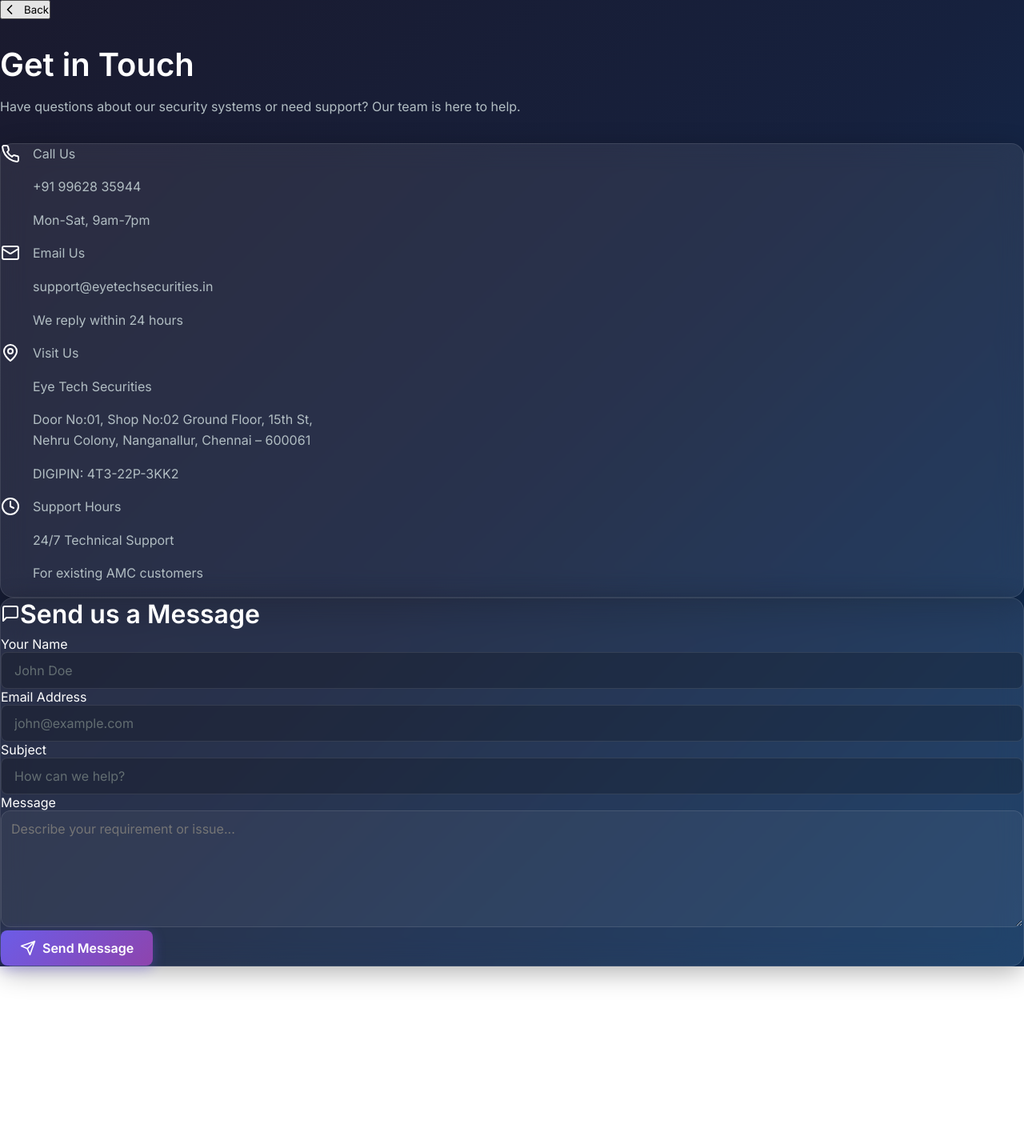
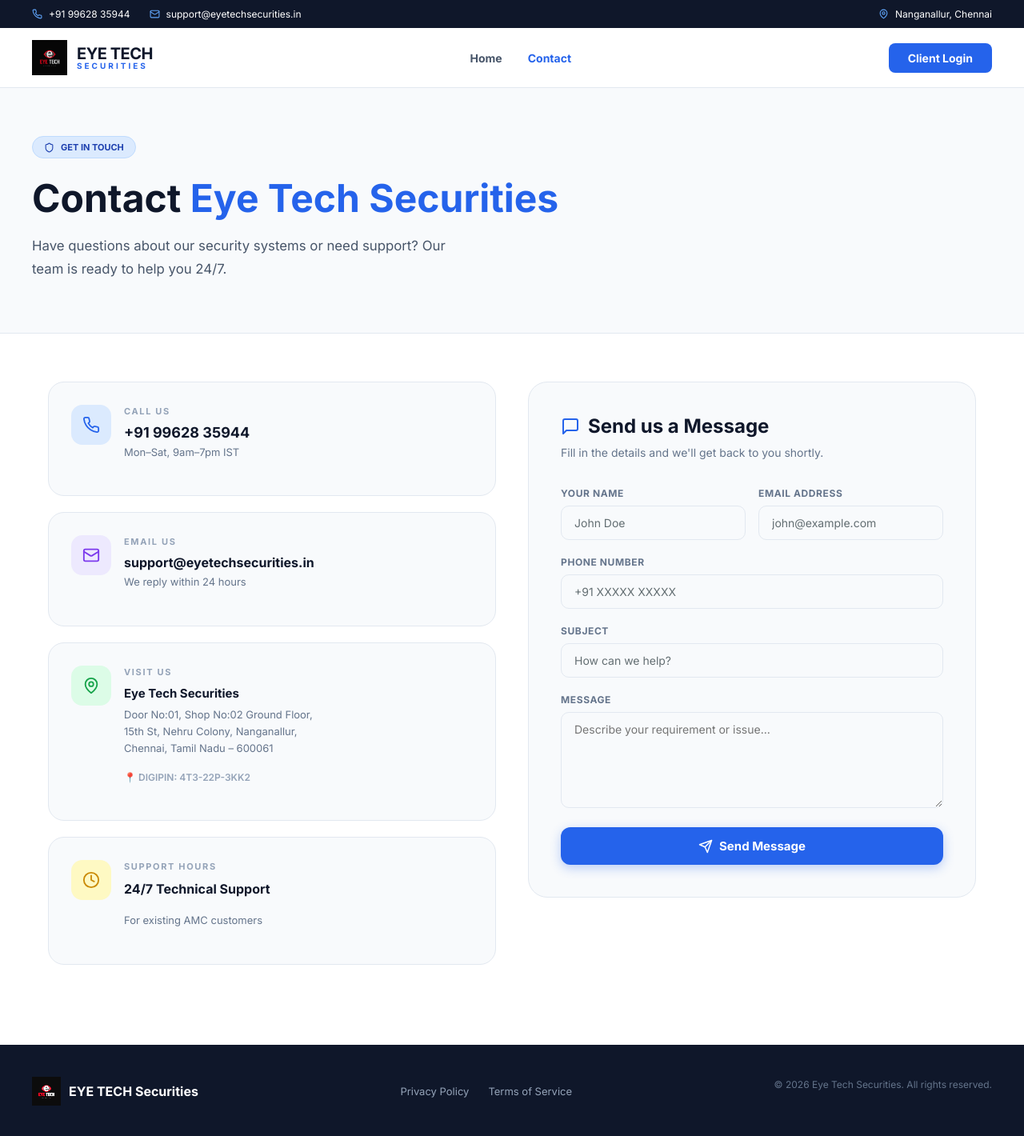
Before and after one commit to arunb9344/Eye-Tech-New-app-website, a React (Vite) app: page /contact in a window 1280 px wide. Shown: the whole page at 80% size. Before the commit the page ends 1208 px from the top, so only its background shows below. Built offline with nearby package versions, Linux system fonts and the light colour scheme; no server answers.

Commit message:
Contact us page css issue solved

```diff
--- a/src/pages/ContactUs.jsx
+++ b/src/pages/ContactUs.jsx
@@ -1,6 +1,6 @@
 import React, { useState } from 'react';
-import { Mail, Phone, MapPin, Send, MessageSquare, Clock, ChevronLeft } from 'lucide-react';
-import { useNavigate } from 'react-router-dom';
+import { Mail, Phone, MapPin, Send, MessageSquare, Clock, ChevronLeft, Shield } from 'lucide-react';
+import { useNavigate, Link } from 'react-router-dom';
 
 const ContactUs = () => {
   const navigate = useNavigate();
@@ -10,142 +10,273 @@
     subject: '',
     message: ''
   });
+  const [submitted, setSubmitted] = useState(false);
 
   const handleSubmit = (e) => {
     e.preventDefault();
-    // In a real app, you'd send this to Firebase or an email service
-    alert("Thank you for contacting us! We will get back to you shortly.");
+    setSubmitted(true);
     setFormData({ name: '', email: '', subject: '', message: '' });
+    setTimeout(() => setSubmitted(false), 5000);
+  };
+
+  const cardStyle = {
+    backgroundColor: '#f8fafc',
+    borderRadius: '20px',
+    border: '1px solid #e2e8f0',
+    padding: '28px',
+    display: 'flex',
+    alignItems: 'flex-start',
+    gap: '16px'
+  };
+
+  const iconBoxStyle = (bg, color) => ({
+    padding: '14px',
+    backgroundColor: bg,
+    color: color,
+    borderRadius: '14px',
+    flexShrink: 0,
+    display: 'flex',
+    alignItems: 'center',
+    justifyContent: 'center'
+  });
+
+  const inputStyle = {
+    width: '100%',
+    padding: '12px 16px',
+    borderRadius: '10px',
+    border: '1px solid #e2e8f0',
+    backgroundColor: '#f8fafc',
+    fontSize: '14px',
+    color: '#1e293b',
+    outline: 'none',
+    fontFamily: 'Inter, sans-serif',
+    boxSizing: 'border-box'
+  };
+
+  const labelStyle = {
+    display: 'block',
+    fontSize: '12px',
+    fontWeight: 700,
+    color: '#64748b',
+    textTransform: 'uppercase',
+    letterSpacing: '0.05em',
+    marginBottom: '8px'
   };
 
   return (
-    <div className="min-h-screen bg-transparent text-white py-12 px-4 sm:px-6 lg:px-8">
-      <div className="max-w-6xl mx-auto">
-        <button
-          onClick={() => navigate(-1)}
-          className="flex items-center gap-2 text-gray-400 hover:text-white mb-8 transition-colors"
-        >
-          <ChevronLeft size={20} /> Back
-        </button>
+    <div style={{ backgroundColor: '#ffffff', color: '#1e293b', minHeight: '100vh', fontFamily: 'Inter, sans-serif' }}>
 
-        <div className="grid grid-cols-1 lg:grid-cols-3 gap-8">
-          {/* Contact Info */}
-          <div className="space-y-6">
-            <h1 className="text-4xl font-black mb-4">Get in Touch</h1>
-            <p className="text-gray-400 mb-8">Have questions about our security systems or need support? Our team is here to help.</p>
-
-            <div className="glass-panel p-6 space-y-6">
-              <div className="flex items-start gap-4">
-                <div className="p-3 bg-blue-500/20 rounded-xl">
-                  <Phone className="text-blue-400" size={24} />
-                </div>
-                <div>
-                  <p className="text-xs text-gray-400 uppercase font-bold tracking-widest">Call Us</p>
-                  <p className="text-lg font-bold">+91 99628 35944</p>
-                  <p className="text-sm text-gray-500">Mon-Sat, 9am-7pm</p>
+      {/* Top Bar */}
+      <div style={{ backgroundColor: '#0f172a', color: '#ffffff', padding: '10px 20px' }}>
+        <div style={{ maxWidth: '1200px', margin: '0 auto', display: 'flex', alignItems: 'center', fontSize: '12px', gap: '24px' }}>
+          <span style={{ display: 'flex', alignItems: 'center', gap: '8px' }}><Phone size={13} color="#60a5fa" /> +91 99628 35944</span>
+          <span style={{ display: 'flex', alignItems: 'center', gap: '8px' }}><Mail size={13} color="#60a5fa" /> support@eyetechsecurities.in</span>
+          <span style={{ display: 'flex', alignItems: 'center', gap: '8px', marginLeft: 'auto' }}><MapPin size={13} color="#60a5fa" /> Nanganallur, Chennai</span>
         </div>
       </div>
 
-              <div className="flex items-start gap-4">
-                <div className="p-3 bg-purple-500/20 rounded-xl">
-                  <Mail className="text-purple-400" size={24} />
+      {/* Nav */}
+      <nav style={{
+        position: 'sticky', top: 0, zIndex: 1000,
+        backgroundColor: 'rgba(255, 255, 255, 0.95)',
+        backdropFilter: 'blur(10px)',
+        borderBottom: '1px solid #e2e8f0',
+        padding: '15px 20px'
+      }}>
+        <div style={{ maxWidth: '1200px', margin: '0 auto', display: 'flex', justifyContent: 'space-between', alignItems: 'center' }}>
+          <div style={{ display: 'flex', alignItems: 'center', gap: '12px', cursor: 'pointer' }} onClick={() => navigate('/')}>
+            <img src="/logo.png" alt="Logo" style={{ height: '44px', width: '44px', objectFit: 'contain' }} />
+            <div style={{ display: 'flex', flexDirection: 'column', lineHeight: 1 }}>
+              <span style={{ fontSize: '20px', fontWeight: 900, color: '#0f172a', letterSpacing: '-0.025em' }}>EYE TECH</span>
+              <span style={{ fontSize: '10px', fontWeight: 700, color: '#2563eb', textTransform: 'uppercase', letterSpacing: '0.3em' }}>Securities</span>
             </div>
-                <div>
-                  <p className="text-xs text-gray-400 uppercase font-bold tracking-widest">Email Us</p>
-                  <p className="text-lg font-bold">support@eyetechsecurities.in</p>
-                  <p className="text-sm text-gray-500">We reply within 24 hours</p>
+          </div>
+          <div style={{ display: 'flex', alignItems: 'center', gap: '32px' }}>
+            <Link to="/" style={{ fontSize: '14px', fontWeight: 700, color: '#475569', textDecoration: 'none' }}>Home</Link>
+            <Link to="/contact" style={{ fontSize: '14px', fontWeight: 700, color: '#2563eb', textDecoration: 'none' }}>Contact</Link>
+          </div>
+          <button
+            onClick={() => navigate('/login')}
+            style={{
+              backgroundColor: '#2563eb', color: '#ffffff', fontWeight: 700,
+              padding: '10px 24px', borderRadius: '8px', border: 'none',
+              cursor: 'pointer', fontSize: '14px'
+            }}
+          >
+            Client Login
+          </button>
+        </div>
+      </nav>
+
+      {/* Hero Banner */}
+      <div style={{ backgroundColor: '#f8fafc', borderBottom: '1px solid #e2e8f0', padding: '60px 20px 50px' }}>
+        <div style={{ maxWidth: '1200px', margin: '0 auto' }}>
+          <div style={{
+            display: 'inline-flex', alignItems: 'center', gap: '8px',
+            padding: '6px 14px', borderRadius: '9999px',
+            backgroundColor: '#dbeafe', border: '1px solid #bfdbfe',
+            color: '#1e40af', fontSize: '11px', fontWeight: 900,
+            textTransform: 'uppercase', marginBottom: '20px'
+          }}>
+            <Shield size={13} /> Get In Touch
+          </div>
+          <h1 style={{ fontSize: 'clamp(2rem, 4vw, 3rem)', fontWeight: 900, color: '#0f172a', marginBottom: '16px' }}>
+            Contact <span style={{ color: '#2563eb' }}>Eye Tech Securities</span>
+          </h1>
+          <p style={{ fontSize: '1.05rem', color: '#475569', maxWidth: '560px', lineHeight: 1.7 }}>
+            Have questions about our security systems or need support? Our team is ready to help you 24/7.
+          </p>
         </div>
       </div>
 
-              <div className="flex items-start gap-4">
-                <div className="p-3 bg-green-500/20 rounded-xl">
-                  <MapPin className="text-green-400" size={24} />
-                </div>
+      {/* Main Content */}
+      <div style={{ maxWidth: '1200px', margin: '0 auto', padding: '60px 20px' }}>
+        <div style={{ display: 'grid', gridTemplateColumns: 'repeat(auto-fit, minmax(300px, 1fr))', gap: '40px', alignItems: 'start' }}>
+
+          {/* Left – Contact Info */}
+          <div style={{ display: 'flex', flexDirection: 'column', gap: '20px' }}>
+
+            <div style={cardStyle}>
+              <div style={iconBoxStyle('#dbeafe', '#2563eb')}><Phone size={22} /></div>
               <div>
-                  <p className="text-xs text-gray-400 uppercase font-bold tracking-widest">Visit Us</p>
-                  <p className="text-lg font-bold">Eye Tech Securities</p>
-                  <p className="text-sm text-gray-500">Door No:01, Shop No:02 Ground Floor, 15th St,<br />Nehru Colony, Nanganallur, Chennai – 600061</p>
-                  <p className="text-xs text-gray-600 mt-1">DIGIPIN: 4T3-22P-3KK2</p>
+                <p style={{ fontSize: '11px', fontWeight: 900, color: '#94a3b8', textTransform: 'uppercase', letterSpacing: '0.15em', marginBottom: '6px' }}>Call Us</p>
+                <a href="tel:+919962835944" style={{ fontSize: '18px', fontWeight: 800, color: '#0f172a', textDecoration: 'none', display: 'block' }}>+91 99628 35944</a>
+                <p style={{ fontSize: '13px', color: '#64748b', marginTop: '4px' }}>Mon–Sat, 9am–7pm IST</p>
               </div>
             </div>
 
-              <div className="flex items-start gap-4">
-                <div className="p-3 bg-yellow-500/20 rounded-xl">
-                  <Clock className="text-yellow-400" size={24} />
+            <div style={cardStyle}>
+              <div style={iconBoxStyle('#ede9fe', '#7c3aed')}><Mail size={22} /></div>
+              <div>
+                <p style={{ fontSize: '11px', fontWeight: 900, color: '#94a3b8', textTransform: 'uppercase', letterSpacing: '0.15em', marginBottom: '6px' }}>Email Us</p>
+                <a href="mailto:support@eyetechsecurities.in" style={{ fontSize: '16px', fontWeight: 800, color: '#0f172a', textDecoration: 'none', display: 'block' }}>support@eyetechsecurities.in</a>
+                <p style={{ fontSize: '13px', color: '#64748b', marginTop: '4px' }}>We reply within 24 hours</p>
               </div>
+            </div>
+
+            <div style={cardStyle}>
+              <div style={iconBoxStyle('#dcfce7', '#16a34a')}><MapPin size={22} /></div>
               <div>
-                  <p className="text-xs text-gray-400 uppercase font-bold tracking-widest">Support Hours</p>
-                  <p className="text-lg font-bold">24/7 Technical Support</p>
-                  <p className="text-sm text-gray-500">For existing AMC customers</p>
+                <p style={{ fontSize: '11px', fontWeight: 900, color: '#94a3b8', textTransform: 'uppercase', letterSpacing: '0.15em', marginBottom: '6px' }}>Visit Us</p>
+                <p style={{ fontSize: '15px', fontWeight: 800, color: '#0f172a', marginBottom: '4px' }}>Eye Tech Securities</p>
+                <p style={{ fontSize: '13px', color: '#64748b', lineHeight: 1.6 }}>
+                  Door No:01, Shop No:02 Ground Floor,<br />
+                  15th St, Nehru Colony, Nanganallur,<br />
+                  Chennai, Tamil Nadu – 600061
+                </p>
+                <p style={{ fontSize: '12px', color: '#94a3b8', marginTop: '6px', fontWeight: 600 }}>📍 DIGIPIN: 4T3-22P-3KK2</p>
               </div>
+            </div>
+
+            <div style={cardStyle}>
+              <div style={iconBoxStyle('#fef9c3', '#ca8a04')}><Clock size={22} /></div>
+              <div>
+                <p style={{ fontSize: '11px', fontWeight: 900, color: '#94a3b8', textTransform: 'uppercase', letterSpacing: '0.15em', marginBottom: '6px' }}>Support Hours</p>
+                <p style={{ fontSize: '16px', fontWeight: 800, color: '#0f172a' }}>24/7 Technical Support</p>
+                <p style={{ fontSize: '13px', color: '#64748b', marginTop: '4px' }}>For existing AMC customers</p>
               </div>
             </div>
           </div>
 
-          {/* Contact Form */}
-          <div className="lg:col-span-2">
-            <div className="glass-panel p-8 sm:p-10 h-full">
-              <h2 className="text-2xl font-bold mb-6 flex items-center gap-3">
-                <MessageSquare className="text-blue-400" /> Send us a Message
+          {/* Right – Contact Form */}
+          <div style={{ backgroundColor: '#f8fafc', borderRadius: '24px', border: '1px solid #e2e8f0', padding: '40px' }}>
+            <h2 style={{ fontSize: '24px', fontWeight: 900, color: '#0f172a', marginBottom: '8px', display: 'flex', alignItems: 'center', gap: '10px' }}>
+              <MessageSquare size={24} color="#2563eb" /> Send us a Message
             </h2>
-              <form onSubmit={handleSubmit} className="space-y-6">
-                <div className="grid grid-cols-1 sm:grid-cols-2 gap-6">
-                  <div className="space-y-2">
-                    <label className="text-sm font-bold text-gray-400 uppercase">Your Name</label>
+            <p style={{ fontSize: '14px', color: '#64748b', marginBottom: '32px' }}>Fill in the details and we'll get back to you shortly.</p>
+
+            {submitted && (
+              <div style={{ backgroundColor: '#dcfce7', border: '1px solid #86efac', borderRadius: '12px', padding: '16px', marginBottom: '24px', color: '#15803d', fontWeight: 700, fontSize: '14px' }}>
+                ✅ Thank you! We'll get back to you within 24 hours.
+              </div>
+            )}
+
+            <form onSubmit={handleSubmit} style={{ display: 'flex', flexDirection: 'column', gap: '20px' }}>
+              <div style={{ display: 'grid', gridTemplateColumns: '1fr 1fr', gap: '16px' }}>
+                <div>
+                  <label style={labelStyle}>Your Name</label>
                   <input
-                      type="text"
-                      required
+                    type="text" required style={inputStyle}
+                    placeholder="John Doe"
                     value={formData.name}
-                      onChange={(e) => setFormData({...formData, name: e.target.value})}
-                      placeholder="John Doe"
+                    onChange={(e) => setFormData({ ...formData, name: e.target.value })}
                   />
                 </div>
-                  <div className="space-y-2">
-                    <label className="text-sm font-bold text-gray-400 uppercase">Email Address</label>
+                <div>
+                  <label style={labelStyle}>Email Address</label>
                   <input
-                      type="email"
-                      required
+                    type="email" required style={inputStyle}
+                    placeholder="john@example.com"
                     value={formData.email}
-                      onChange={(e) => setFormData({...formData, email: e.target.value})}
-                      placeholder="john@example.com"
+                    onChange={(e) => setFormData({ ...formData, email: e.target.value })}
                   />
                 </div>
               </div>
 
-                <div className="space-y-2">
-                  <label className="text-sm font-bold text-gray-400 uppercase">Subject</label>
+              <div>
+                <label style={labelStyle}>Phone Number</label>
                 <input
-                    type="text"
-                    required
-                    value={formData.subject}
-                    onChange={(e) => setFormData({...formData, subject: e.target.value})}
-                    placeholder="How can we help?"
+                  type="tel" style={inputStyle}
+                  placeholder="+91 XXXXX XXXXX"
+                  value={formData.phone || ''}
+                  onChange={(e) => setFormData({ ...formData, phone: e.target.value })}
                 />
               </div>
 
-                <div className="space-y-2">
-                  <label className="text-sm font-bold text-gray-400 uppercase">Message</label>
+              <div>
+                <label style={labelStyle}>Subject</label>
+                <input
+                  type="text" required style={inputStyle}
+                  placeholder="How can we help?"
+                  value={formData.subject}
+                  onChange={(e) => setFormData({ ...formData, subject: e.target.value })}
+                />
+              </div>
+
+              <div>
+                <label style={labelStyle}>Message</label>
                 <textarea
-                    required
-                    rows={6}
+                  required rows={5}
+                  style={{ ...inputStyle, resize: 'vertical', minHeight: '120px' }}
+                  placeholder="Describe your requirement or issue..."
                   value={formData.message}
-                    onChange={(e) => setFormData({...formData, message: e.target.value})}
-                    placeholder="Describe your requirement or issue..."
-                    style={{ width: '100%', padding: '12px', borderRadius: '12px', background: 'rgba(255,255,255,0.05)', border: '1px solid rgba(255,255,255,0.1)', color: 'white' }}
-                  ></textarea>
+                  onChange={(e) => setFormData({ ...formData, message: e.target.value })}
+                />
               </div>
 
               <button
                 type="submit"
-                  className="btn btn-primary w-full py-4 flex items-center justify-center gap-2 font-bold text-lg"
+                style={{
+                  backgroundColor: '#2563eb', color: '#ffffff',
+                  fontWeight: 800, fontSize: '15px',
+                  padding: '14px 32px', borderRadius: '12px',
+                  border: 'none', cursor: 'pointer',
+                  display: 'flex', alignItems: 'center', justifyContent: 'center', gap: '8px',
+                  boxShadow: '0 4px 14px rgba(37,99,235,0.3)',
+                  transition: 'opacity 0.2s'
+                }}
               >
-                  <Send size={20} /> Send Message
+                <Send size={18} /> Send Message
               </button>
             </form>
           </div>
         </div>
       </div>
+
+      {/* Footer */}
+      <footer style={{ backgroundColor: '#0f172a', color: '#ffffff', padding: '40px 20px', marginTop: '40px' }}>
+        <div style={{ maxWidth: '1200px', margin: '0 auto', display: 'flex', justifyContent: 'space-between', alignItems: 'center', flexWrap: 'wrap', gap: '16px' }}>
+          <div style={{ display: 'flex', alignItems: 'center', gap: '10px' }}>
+            <img src="/logo.png" alt="Logo" style={{ height: '36px', filter: 'brightness(2)' }} />
+            <span style={{ fontWeight: 900, fontSize: '16px' }}>EYE TECH Securities</span>
           </div>
+          <div style={{ display: 'flex', gap: '24px', fontSize: '13px' }}>
+            <Link to="/privacy" style={{ color: '#94a3b8', textDecoration: 'none' }}>Privacy Policy</Link>
+            <Link to="/terms" style={{ color: '#94a3b8', textDecoration: 'none' }}>Terms of Service</Link>
+          </div>
+          <p style={{ color: '#64748b', fontSize: '12px' }}>© {new Date().getFullYear()} Eye Tech Securities. All rights reserved.</p>
+        </div>
+      </footer>
     </div>
   );
 };
```
Lines whose indentation alone changed are shown as unchanged.
